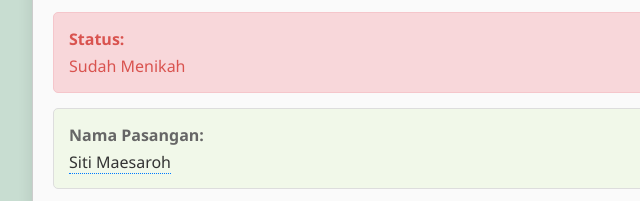
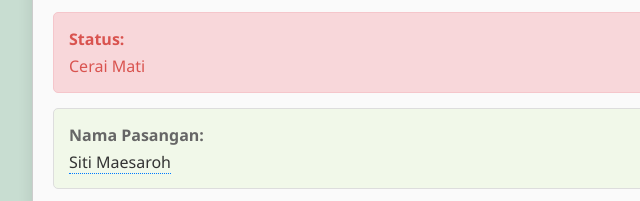
Before and after one commit to HostingerCodesphere/Fm, a plain HTML site: page info/AlmUjang.html in a window 1280 px wide. Shown: the part 727-928 px from the top of the page, 237-877 px from the left. Drawn offline with Linux system fonts and the light colour scheme.

Commit message:
Update AlmUjang.html

```diff
--- a/info/AlmUjang.html
+++ b/info/AlmUjang.html
@@ -87,7 +87,7 @@
         </div>
         <div class="info deceased">
             <label for="status">Status:</label>
-            <span id="status">Sudah Menikah</span>
+            <span id="status">Cerai Mati</span>
         </div>
         <div class="info">
             <label for="spouse">Nama Pasangan:</label>
```
